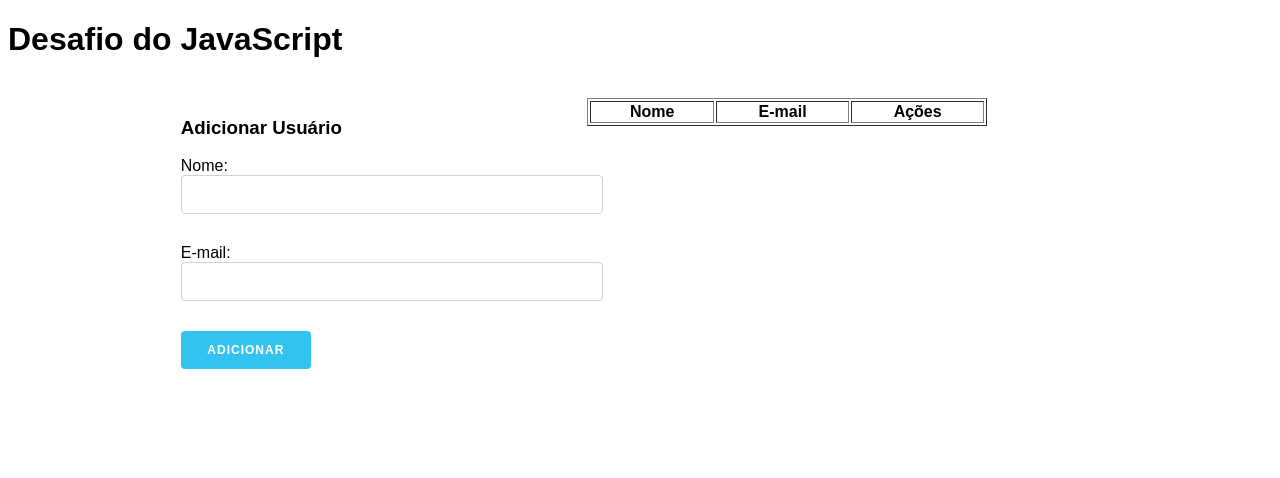
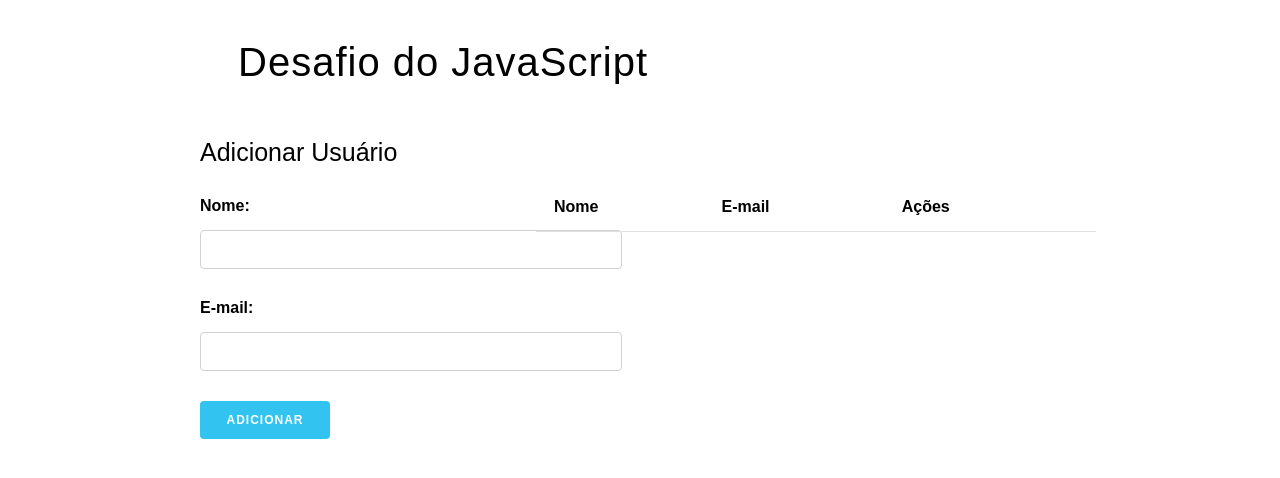
Before and after one commit to THGCF/Formulario, a plain HTML site: page index.html in a window 1280 px wide. Drawn offline with Linux system fonts and the light colour scheme.

Commit message:
continuei no css

```diff
--- a/index.css
+++ b/index.css
@@ -1,6 +1,21 @@
 body {
-    width: 90%;
+    width: 100%;
     font-family: Arial, Helvetica, sans-serif;
+}
+
+h1 {
+    margin-left: 230px;
+    margin-top: 40px;
+    margin-bottom: -10px;
+    font-size: 40px;
+    letter-spacing: 1px;
+    font-weight: 300;
+}
+
+
+label {
+    margin-bottom: 150px;
+    font-weight: 600;
 }
 
 .forms, .tabela {
@@ -13,6 +28,7 @@ body {
     justify-content: space-between;
     width: 70%;
     margin: 0 auto;
+    margin-top: 20px;
 }
 
 .parte-um, .parte-dois {
@@ -26,6 +42,7 @@ input {
     border: 1px solid #d1d1d1;
     border-radius: 4px;
     padding: 6px 10px;
+    margin-top: 15px;
 }
 
 #botao-adicionar {
@@ -42,5 +59,15 @@ input {
 }
 
 h3 {
-    width: 200px;
+    width: 300px;
+    font-size: 25px;
+    font-weight: 300;
+    margin-bottom: 30px;
 }
+
+#tabela-dados {
+    border-bottom: 1px solid #e1e1e1;
+    text-align: left;
+    padding: 12px 15px;
+    margin-top: 70px;
+}
--- a/index.html
+++ b/index.html
@@ -53,11 +53,11 @@
             </div>
         </div> -->
         <div id="tabela">
-            <table id="tabela-dados" width="400px" border="1">
+            <table id="tabela-dados"width= "560px" border="0">
 
                 <tr>
                     <th>Nome</th>
-                    <th>E-mail</th>
+                    <th id="coluna.email">E-mail</th>
                     <th>Ações</th>
                 </tr>
 
```
